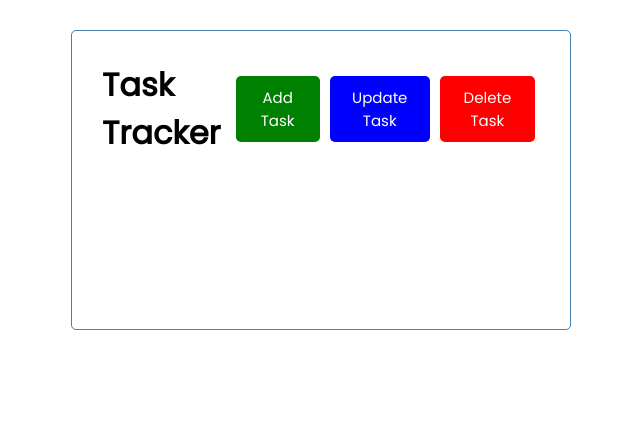
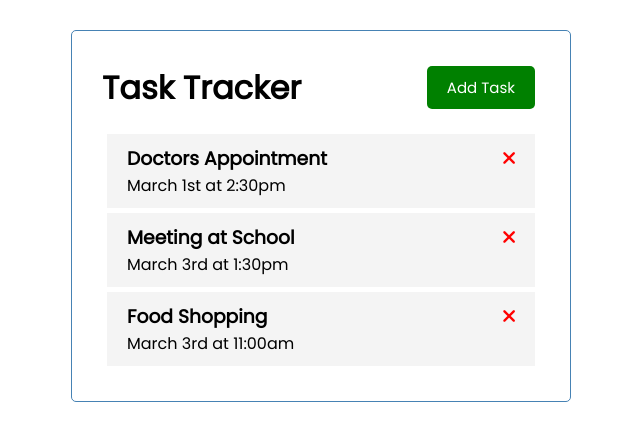
Before and after one commit to terranadams/Vue-Task-Tracker, a Vue app: page / in a window 1280 px wide. Shown: the top 440 px of the page, without its empty margins (319-959 px from the left). Built offline with nearby package versions, Linux system fonts and the light colour scheme.

Commit message:
font awesome added

```diff
--- a/public/index.html
+++ b/public/index.html
@@ -4,6 +4,8 @@
     <meta charset="utf-8">
     <meta http-equiv="X-UA-Compatible" content="IE=edge">
     <meta name="viewport" content="width=device-width,initial-scale=1.0">
+    <link rel="stylesheet" href="https://cdnjs.cloudflare.com/ajax/libs/font-awesome/6.1.2/css/all.min.css" integrity="sha512-1sCRPdkRXhBV2PBLUdRb4tMg1w2YPf37qatUFeS7zlBy7jJI8Lf4VHwWfZZfpXtYSLy85pkm9GaYVYMfw5BC1A==" crossorigin="anonymous" referrerpolicy="no-referrer" />
+    <!-- We copy and pasted the link above from cdnjs.com, seach for 'font awesome', and then copied and pasted the link tag above -->
     <link rel="icon" href="<%= BASE_URL %>favicon.ico">
     <title><%= htmlWebpackPlugin.options.title %></title>
   </head>
--- a/src/App.vue
+++ b/src/App.vue
@@ -1,18 +1,21 @@
 <template>
   <div class="container">
     <HeaderVue title='Task Tracker'/>
+    <TasksVue :tasks="tasks" />
   </div>
 </template>
 
 <script>
 import HeaderVue from './components/Header.vue'
+import TasksVue from './components/Tasks.vue'
 
 export default {
   name: "App",
   components: {
     // we must define any components that we import into our main App component here
-    HeaderVue
-    },
+    HeaderVue,
+    TasksVue
+},
   data() {
     return {
       tasks: []
--- a/src/components/Header.vue
+++ b/src/components/Header.vue
@@ -2,8 +2,8 @@
   <header>
     <h1>{{title}}</h1>
     <ButtonVue text="Add Task" color="green"/>
-    <ButtonVue text="Update Task" color="blue"/>
-    <ButtonVue text="Delete Task" color="red"/>
+    <!-- <ButtonVue text="Update Task" color="blue"/> -->
+    <!-- <ButtonVue text="Delete Task" color="red"/> -->
   </header>
 </template>
 
--- /dev/null
+++ b/src/components/Task.vue
@@ -0,0 +1,35 @@
+<template>
+    <div class="task">
+        <h3>{{task.text}}<i class="fas fa-times"></i></h3> <!-- we added a link tag on line 7 in index.html to get this icon -->
+        <p>{{task.day}}</p>
+    </div>
+</template>
+
+<script>
+export default {
+  name: "TaskVue",
+  props: {
+    task: Object
+  },
+};
+</script>
+
+<style scope>
+.fas {
+  color: red;
+}
+.task {
+  background: #f4f4f4;
+  margin: 5px;
+  padding: 10px 20px;
+  cursor: pointer;
+}
+.task.reminder {
+  border-left: 5px solid green;
+}
+.task h3 {
+  display: flex;
+  align-items: center;
+  justify-content: space-between;
+}
+</style>
--- /dev/null
+++ b/src/components/Tasks.vue
@@ -0,0 +1,18 @@
+<template>
+    <div :key="task.id" v-for="task in tasks">
+        <TaskVue :task="task"/>
+    </div>
+</template>
+
+<script>
+import TaskVue from './Task.vue';
+export default {
+    name: 'TasksVue',
+    props: {
+        tasks: Array
+    },
+    components: {
+        TaskVue
+    }
+}
+</script>
```
